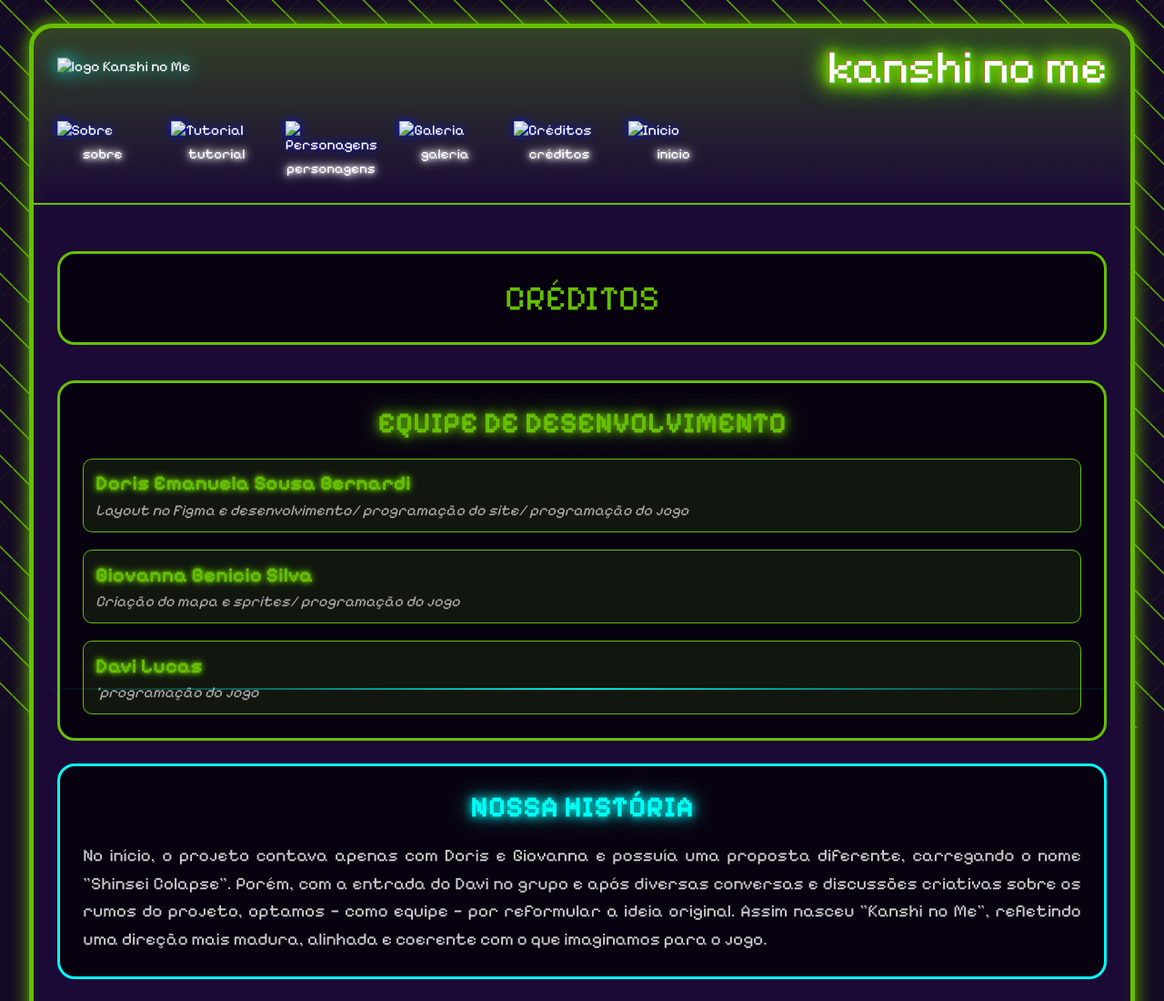
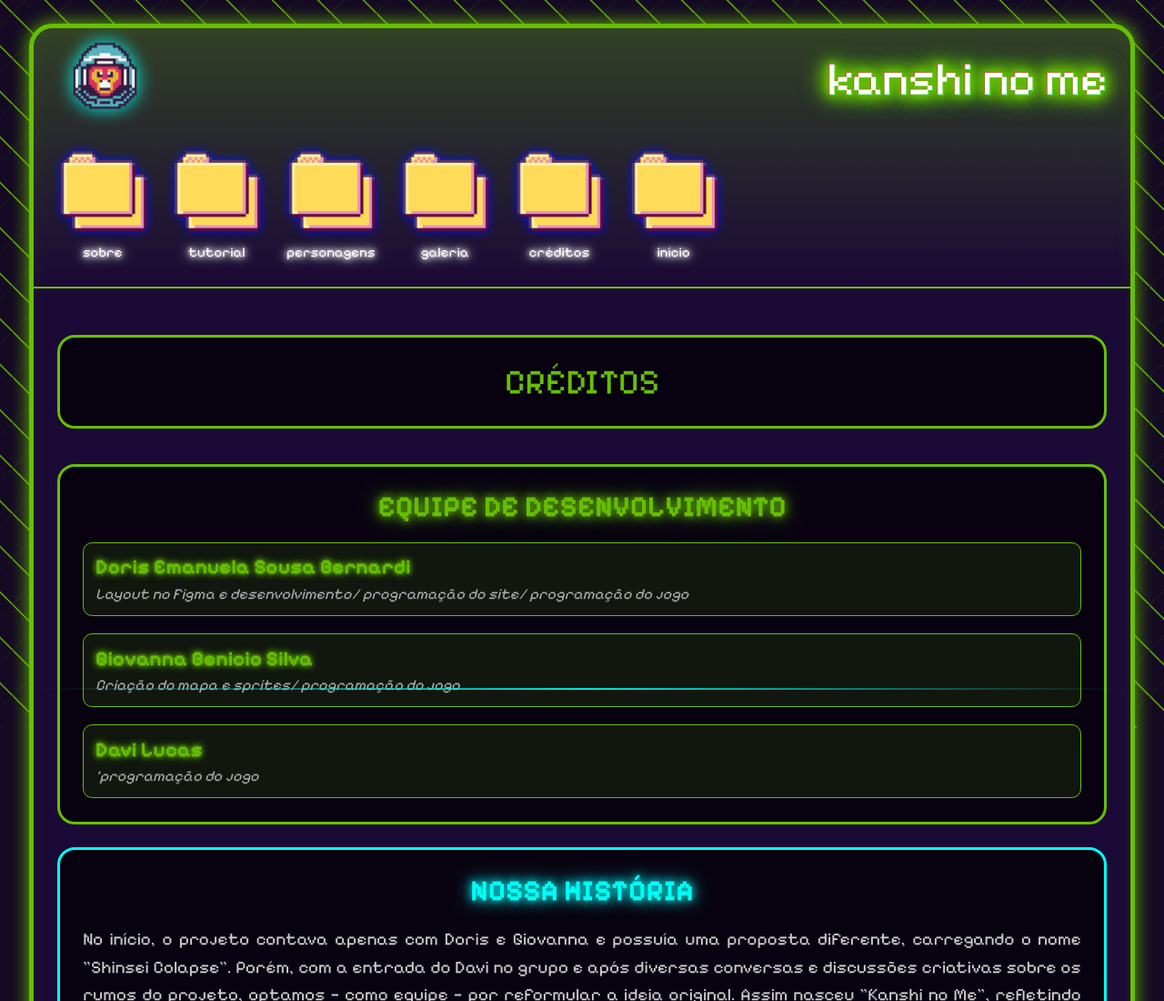
Before and after one commit to Doriss133/kanshiNo_me, a plain HTML site: page creditos.html in a window 1280 px wide. Shown: the top 1100 px of the page at 91% size. Drawn offline with Linux system fonts and the light colour scheme.

```diff
--- a/creditos.html
+++ b/creditos.html
@@ -8,7 +8,7 @@
     <link rel="preconnect" href="https://fonts.gstatic.com" crossorigin>
     <link href="https://fonts.googleapis.com/css2?family=Pixelify+Sans:wght@400..700&family=Questrial&family=Roboto+Flex:opsz,wght@8..144,100..1000&display=swap" rel="stylesheet">
     <title>Kanshi no Me - Créditos</title>
-     <link rel="icon" href="imagens/logo.png" type="image/png">
+     <link rel="icon" href="logo.png" type="image/png">
 </head>
 <body>
     <div class="cyberpunk-bg"></div>
@@ -17,7 +17,7 @@
         <!-- Header -->
         <header class="header">
             <div class="logo">
-                <img src="imagens/logo.png" alt="logo Kanshi no Me">
+                <img src="logo.png" alt="logo Kanshi no Me">
             </div>
             <div class="titulo">
                 <p class="glitch-text" data-text="kanshi no me">kanshi no me</p>
@@ -26,35 +26,35 @@
             <nav class="pasta">
                 <div class="pasta-icon">
                     <a href="sobre.html">
-                        <img src="imagens/pasta2-icon.png" alt="Sobre">
+                        <img src="pasta2-icon.png" alt="Sobre">
                         <p class="neon-text">sobre</p>
                     </a>
                 </div>
                 <div class="pasta-icon">
                     <a href="tutorial.html">
-                        <img src="imagens/pasta2-icon.png" alt="Tutorial">
+                        <img src="pasta2-icon.png" alt="Tutorial">
                         <p class="neon-text">tutorial</p>
                     </a>
                 </div>
                 <div class="pasta-icon">
                     <a href="personagem.html">
-                        <img src="imagens/pasta2-icon.png" alt="Personagens">
+                        <img src="pasta2-icon.png" alt="Personagens">
                         <p class="neon-text">personagens</p>
                     </a>
                 </div>
                 <div class="pasta-icon">
                     <a href="galeria.html">
-                        <img src="imagens/pasta2-icon.png" alt="Galeria">
+                        <img src="pasta2-icon.png" alt="Galeria">
                         <p class="neon-text">galeria</p>
                     </a>
                 </div>
                 <div class="pasta-icon">
-                    <img src="imagens/pasta2-icon.png" alt="Créditos">
+                    <img src="pasta2-icon.png" alt="Créditos">
                     <p class="neon-text">créditos</p>
                 </div>
                 <div class="pasta-icon">
                     <a href="index.html">
-                        <img src="imagens/pasta2-icon.png" alt="Início">
+                        <img src="pasta2-icon.png" alt="Início">
                         <p class="neon-text">início</p>
                     </a>
                 </div>
@@ -126,4 +126,5 @@
 
     <script src="creditos.js"></script>
 </body>
+
 </html>
```
